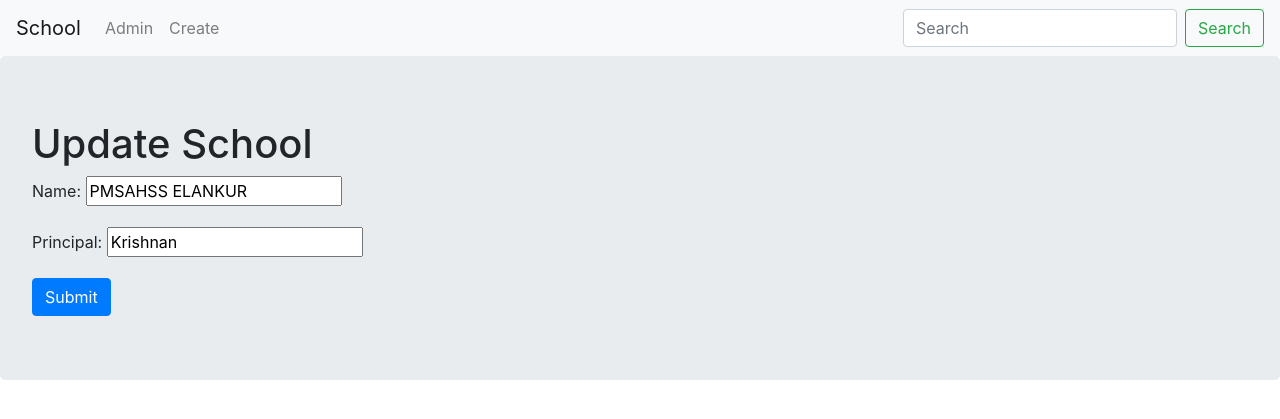
After one commit to Akshay-cita/Django-ClassBasedview-TemplateView-ListView-DetailView-School-and-student-model-, a Django app: page /thirdapp/update/1/ in a window 1280 px wide. The commit adds this page. Shown: the top 419 px of the page. Run offline with Django 3.2, Linux system fonts and the light colour scheme; data comes from the database, SQL or seed files in the repository; both versions use the stored data as it was after the commit; some libraries are stand-ins or nearby versions.

Commit message:
Second Push

```diff
--- a/thirdapp/models.py
+++ b/thirdapp/models.py
@@ -1,4 +1,5 @@
 from django.db import models
+from django.urls import reverse
 
 # Create your models here.
 class School(models.Model):
@@ -8,6 +9,10 @@ class School(models.Model):
 
     def __str__(self):
         return self.name
+
+    def get_absolute_url(self):
+        return reverse("basic_app:detail",kwargs={'pk':self.pk})
+
 class Student(models.Model):
     name=models.CharField(max_length=256)
     age=models.PositiveIntegerField()
--- a/thirdapp/templates/base.html
+++ b/thirdapp/templates/base.html
@@ -18,6 +18,10 @@
           <li>
             <a class="nav-link" href="{%url 'admin:index'%}">Admin<span class="sr-only">(current)</span></a>
           </li>
+          <li>
+            <a class="nav-link" href="{%url 'basic_app:create'%}">Create<span class="sr-only">(current)</span></a>
+          </li>
+
 
       </ul>
       <form class="form-inline my-2 my-lg-0">
--- a/thirdapp/templates/school_details.html
+++ b/thirdapp/templates/school_details.html
@@ -7,5 +7,8 @@
   <p>principal:{{school_detail.principal}}</p>
   <p>Location:{{school_detail.location}}</p>
 </div>
+<div class="container">
+  <p><a class="btn btn-warning" href="{%url 'basic_app:update' pk=school_detail.pk %}">Update</a></p>
 
+</div>
 {%endblock%}
--- /dev/null
+++ b/thirdapp/templates/school_form.html
@@ -0,0 +1,20 @@
+{%extends 'base.html'%}
+{%block content%}
+<div class="jumbotron">
+
+
+<h1>
+{%if not form.instance.pk%}
+Create School
+{%else%}
+Update School
+{%endif%}
+</h1>
+<form  method="post">
+  {%csrf_token%}
+  {{form.as_p}}
+  <input type="submit" class="btn btn-primary " value="Submit">
+</form>
+
+</div>
+{%endblock%}
--- a/thirdapp/urls.py
+++ b/thirdapp/urls.py
@@ -1,7 +1,11 @@
 from django.urls import path,include,re_path
-from thirdapp.views import SchoolListView,SchoolDetailView
+from thirdapp.views import SchoolListView,SchoolDetailView,SchoolCreateView,SchoolUpdateView,SchoolRemoveView
 app_name='basic_app'
 urlpatterns=[
     path('first',SchoolListView.as_view(),name='list'), #CLASS BASED VIEW URL PATTERNS
-    re_path(r'^(?P<pk>[-\w]+)/$',SchoolDetailView.as_view(),name='detail'),
+    re_path(r'^(?P<pk>\d+)/$',SchoolDetailView.as_view(),name='detail'),
+    path('create/',SchoolCreateView.as_view(),name='create'),
+    re_path(r'^update/(?P<pk>\d+)/$',SchoolUpdateView.as_view(),name='update'),
+    re_path(r'^delete/(?P<pk>\d+)/$',SchoolRemoveView.as_view(),name='delete'),
+
  ]
--- a/thirdapp/views.py
+++ b/thirdapp/views.py
@@ -1,6 +1,7 @@
 from django.shortcuts import render
 from django.views import View
-from django.views.generic import ListView,DetailView,TemplateView
+from django.urls import reverse_lazy
+from django.views.generic import ListView,DetailView,TemplateView,CreateView,UpdateView,DeleteView
 from django.http import HttpResponse
 from thirdapp import models
 # Create your views here.
@@ -21,3 +22,17 @@ class SchoolDetailView(DetailView):
     context_object_name='school_detail'
     model=models.School
     template_name='school_details.html'
+class SchoolCreateView(CreateView):
+    fields=('name','principal','location')
+    model=models.School
+    template_name='school_form.html'
+
+class SchoolUpdateView(UpdateView):
+    fields=('name','principal')
+    model= models.School
+    template_name='school_form.html'
+
+class SchoolRemoveView(DeleteView):
+    model=models.School
+    success_url = reverse_lazy("basic_app:list")
+    template_name='school_confirm_delete.html'
```
Also changed, not shown: thirdapp/templates/school_confirm_delete.html (added, +12 -0 lines), db.sqlite3, 1 other file.
